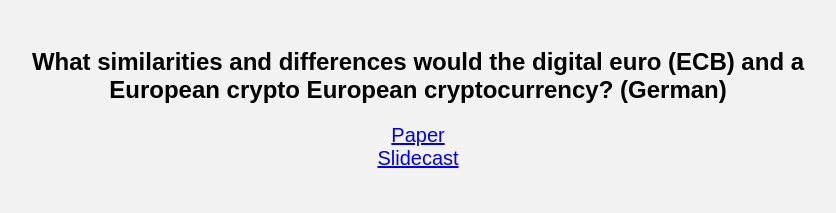
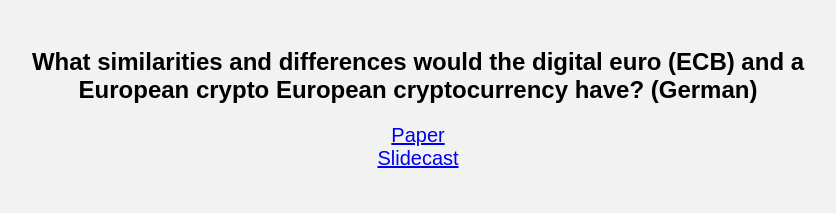
Before and after one commit to Space-Dream-42/Space-Dream-42.github.io, a plain HTML site: page AcademicWork/europeanCryptocurrency/showPage.html in a window 1280 px wide. Shown: the whole page, without its empty margins (222-1058 px from the left). Drawn offline with Linux system fonts and the light colour scheme.

Commit message:
Corrected writing mistakes.

```diff
--- a/AcademicWork/europeanCryptocurrency/showPage.html
+++ b/AcademicWork/europeanCryptocurrency/showPage.html
@@ -10,7 +10,7 @@
             <h1 style="text-align: center;">
                 What similarities and differences
                 would the digital euro (ECB) and a European crypto
-                European cryptocurrency? (German)
+                European cryptocurrency have? (German)
             </h1>
         <div style="text-align: center;" type="/style.css">
             <a href="paper.pdf" >Paper</a>
```
Also changed, not shown: index.html (+1 -1 lines).
